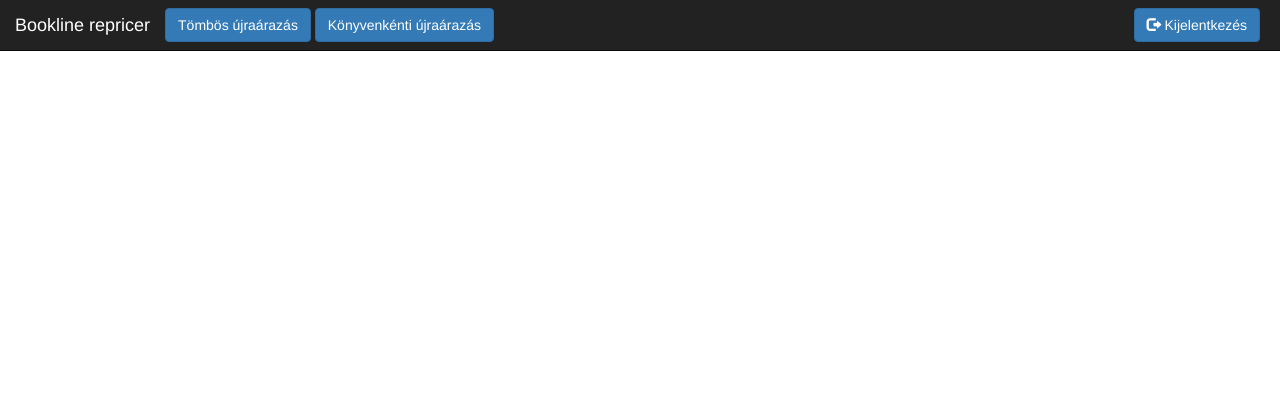
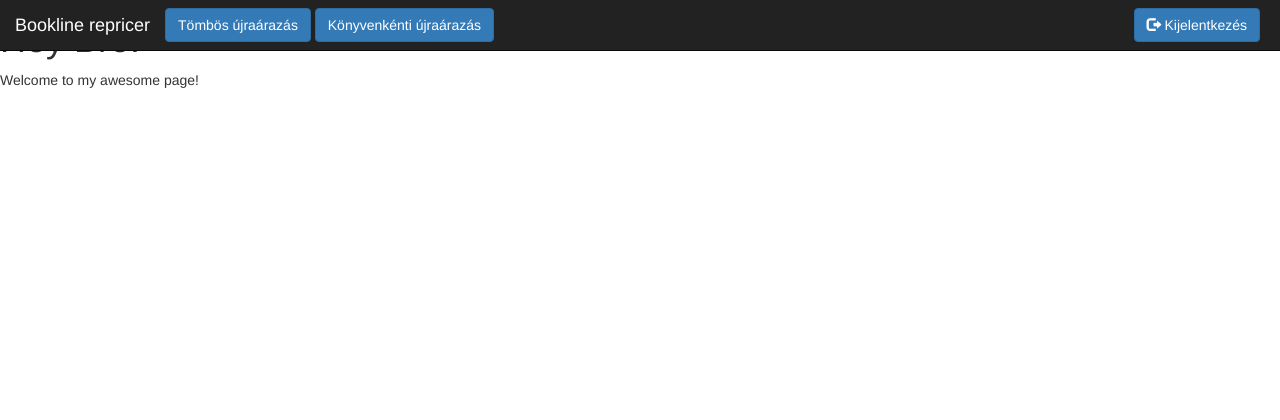
Before and after one commit to handriss/repricer, a Flask app: page /bulk/main/ in a window 1280 px wide. Shown: the top 420 px of the page. Run offline with Flask 2, Linux system fonts and the light colour scheme; some libraries are stand-ins or nearby versions.

Commit message:
Template inheritance accomplished

```diff
--- a/app/mod_bulk/controllers.py
+++ b/app/mod_bulk/controllers.py
@@ -13,4 +13,4 @@ def signin():
     my_list = [1, 3, 235, 4]
     for book in books:
         print(book.author)
-    return render_template("header_footer.html", books=my_list)
+    return render_template("index.html")
--- a/app/templates/header_footer.html
+++ b/app/templates/header_footer.html
@@ -63,5 +63,7 @@
         </div>
     </footer>
 
+{% block content %}{% endblock content %}
+
 </body>
 </html>
--- /dev/null
+++ b/app/templates/index.html
@@ -0,0 +1,12 @@
+{% extends "header_footer.html" %}
+{% block title %}Index{% endblock title %}
+{% block head %}
+    {{ super() }}
+{% endblock head %}
+
+{% block content %}
+    <h1>Hey Bro!</h1>
+    <p class="important">Welcome to my awesome page!</p>
+{% endblock content %}
+<h1>Hey Bro!</h1>
+<p class="important">Welcome to my awesome page!</p>
```
Also changed, not shown: users.db.
